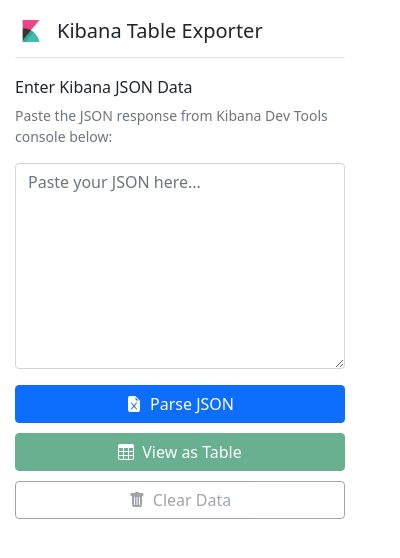
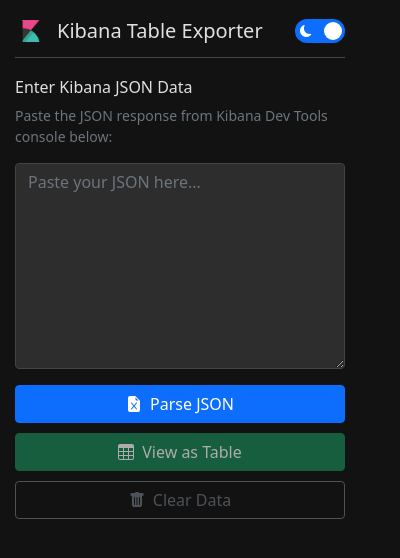
Before and after one commit to naman-kansal-talentneuron/Kibana-Table, a browser extension: page popup.html in a window 400 px wide. Drawn offline with nearby package versions, Linux system fonts and the light colour scheme.

Commit message:
Implement theme toggle functionality with light/dark mode support

```diff
--- a/popup.html
+++ b/popup.html
@@ -1,22 +1,48 @@
 <!DOCTYPE html>
 <html>
 <head>
-  <title>Kibana Table Exporter</title>
-  <link href="https://cdn.jsdelivr.net/npm/bootstrap@5.1.3/dist/css/bootstrap.min.css" rel="stylesheet">
-  <link href="https://cdn.jsdelivr.net/npm/bootstrap-icons@1.7.0/font/bootstrap-icons.css" rel="stylesheet">
-  <style>
+  <title>Kibana Table Exporter</title>  <link href="https://cdn.jsdelivr.net/npm/bootstrap@5.1.3/dist/css/bootstrap.min.css" rel="stylesheet">
+  <link rel="stylesheet" href="https://cdn.jsdelivr.net/npm/bootstrap-icons@1.11.3/font/bootstrap-icons.css"><style>
+    :root {
+      /* Light mode variables */
+      --background-color: #f8f9fa;
+      --text-color: #212529;
+      --container-bg: #ffffff;
+      --border-color: #dee2e6;
+      --hover-bg: rgba(0,0,0,0.05);
+      --control-bg: #f8f9fa;
+      --shadow-color: rgba(0,0,0,0.1);
+      --muted-text: #6c757d;
+      --link-color: #0d6efd;
+    }
+
+    [data-theme="dark"] {
+      /* Dark mode variables */
+      --background-color: #121212;
+      --text-color: #e0e0e0;
+      --container-bg: #1e1e1e;
+      --border-color: #444;
+      --hover-bg: rgba(255,255,255,0.08);
+      --control-bg: #2d2d2d;
+      --shadow-color: rgba(0,0,0,0.3);
+      --muted-text: #adb5bd;
+      --link-color: #6ea8fe;
+    }
+
     body {
       width: 360px;
       min-height: 250px;
       padding: 15px;
       font-family: system-ui, -apple-system, "Segoe UI", Roboto, sans-serif;
-    }
-
-    .header {
+      background-color: var(--background-color);
+      color: var(--text-color);
+      transition: background-color 0.3s ease, color 0.3s ease;
+    }    .header {
       display: flex;
       align-items: center;
+      justify-content: space-between;
       margin-bottom: 20px;
-      border-bottom: 1px solid #dee2e6;
+      border-bottom: 1px solid var(--border-color);
       padding-bottom: 10px;
     }
 
@@ -25,14 +51,13 @@
       height: 32px;
       margin-right: 10px;
     }
-
       .status-indicator {
       display: flex;
       align-items: center;
       margin-bottom: 15px;
       padding: 8px 10px;
       border-radius: 4px;
-      background-color: #f8f9fa;
+      background-color: var(--control-bg);
       font-size: 0.875rem;
     }
 
@@ -60,23 +85,23 @@
       flex-direction: column;
       gap: 10px;
     }
-
       .preview-container {
       margin-top: 15px;
       max-height: 150px;
       overflow-y: auto;
-      background-color: #f8f9fa;
+      background-color: var(--control-bg);
       border-radius: 4px;
       padding: 10px;
       font-size: 0.8rem;
       font-family: monospace;
+      color: var(--text-color);
+      border: 1px solid var(--border-color);
     }
-
       .extraction-time {
       font-size: 0.75rem;
       text-align: center;
       margin-top: 8px;
-      color: #6c757d;
+      color: var(--muted-text);
     }
 
     .notification {
@@ -98,15 +123,127 @@
       align-items: center;
       justify-content: center;
     }
-
       .btn-icon svg {
       margin-right: 8px;
+    }
+
+    /* Theme toggle switch styles */
+    .theme-toggle {
+      display: flex;
+      align-items: center;
+      margin-left: auto;
+    }
+
+    .switch {
+      position: relative;
+      display: inline-block;
+      width: 50px;
+      height: 24px;
+    }
+
+    .switch input {
+      opacity: 0;
+      width: 0;
+      height: 0;
+    }
+
+    .slider {
+      position: absolute;
+      cursor: pointer;
+      top: 0;
+      left: 0;
+      right: 0;
+      bottom: 0;
+      background-color: #ccc;
+      transition: .3s;
+      border-radius: 24px;
+    }
+
+    .slider:before {
+      position: absolute;
+      content: "";
+      height: 18px;
+      width: 18px;
+      left: 3px;
+      bottom: 3px;
+      background-color: white;
+      transition: .3s;
+      border-radius: 50%;
+    }
+
+    input:checked + .slider {
+      background-color: #0d6efd;
+    }
+
+    input:focus + .slider {
+      box-shadow: 0 0 1px #0d6efd;
+    }
+
+    input:checked + .slider:before {
+      transform: translateX(26px);
+    }
+
+    .slider .icons {
+      display: flex;
+      justify-content: space-between;
+      padding: 0 5px;
+      line-height: 24px;
+    }
+
+    .slider .icons i {
+      color: white;
+      font-size: 0.75rem;
+    }
+
+    /* Dark mode specific styles */    [data-theme="dark"] textarea,
+    [data-theme="dark"] .form-control {
+      background-color: var(--control-bg);
+      border-color: var(--border-color);
+      color: var(--text-color);
+    }
+
+    [data-theme="dark"] .notification {
+      color: var(--text-color);
+    }
+
+    [data-theme="dark"] .notification.alert-info {
+      background-color: #204263;
+      border-color: #2b4a63;
+    }
+
+    [data-theme="dark"] .notification.alert-success {
+      background-color: #1b412b;
+      border-color: #2a5a3d;
+    }
+
+    [data-theme="dark"] .notification.alert-warning {
+      background-color: #594214;
+      border-color: #6b541f;
+    }
+
+    [data-theme="dark"] .notification.alert-danger {
+      background-color: #453232;
+      border-color: #622525;
     }
   </style>
 </head>
 <body>  <div class="header">
+    <div class="d-flex align-items-center">
       <img src="images/icon48.png" alt="Kibana Table" class="logo">
       <h5 class="mb-0">Kibana Table Exporter</h5>
+    </div>
+    <!-- Theme Toggle Switch -->
+    <div class="theme-toggle">
+      <label class="switch">
+        <input type="checkbox" id="themeToggle" checked>
+        <span class="slider">
+          <div class="icons">
+            <i class="bi bi-moon-fill"></i>
+            <i class="bi bi-sun-fill"></i>
+          </div>
+        </span>
+      </label>
+    </div>
   </div>
     <!-- Status indicator is now optional since we don't need to check Kibana -->
   <!--
--- a/popup.js
+++ b/popup.js
@@ -3,6 +3,7 @@
 // Variables to track state
 let dataExtracted = false;
 let extractedData = null;
+let currentTheme = 'dark'; // Default theme is dark mode
 
 // When popup opens
 document.addEventListener('DOMContentLoaded', function() {
@@ -10,6 +11,10 @@ document.addEventListener('DOMContentLoaded', function() {
   document.getElementById('parseButton').addEventListener('click', parseJsonInput);
   document.getElementById('viewTableButton').addEventListener('click', viewTable);
   document.getElementById('clearButton').addEventListener('click', clearData);
+  document.getElementById('themeToggle').addEventListener('change', handleThemeToggle);
+
+  // Initialize theme from saved preference
+  initializeTheme();
 
   // Check if we already have extracted data
   chrome.storage.local.get(['kibanaData', 'extractionTime'], function(result) {
@@ -143,10 +148,46 @@ function truncateData(data, maxDepth = 2, currentDepth = 0) {
     const key = keys[i];
     result[key] = truncateData(data[key], maxDepth, currentDepth + 1);
   }
-
-  if (keys.length > maxKeys) {
+    if (keys.length > maxKeys) {
     result["..."] = `(${keys.length - maxKeys} more items)`;
   }
 
   return result;
 }
+
+// Initialize theme from saved preference
+function initializeTheme() {
+  // Try to get saved preference or default to dark mode
+  chrome.storage.local.get(['theme'], function(result) {
+    const savedTheme = result.theme || 'dark';
+    applyTheme(savedTheme);
+
+    // Update toggle switch state
+    const themeToggle = document.getElementById('themeToggle');
+    if (themeToggle) {
+      themeToggle.checked = savedTheme === 'dark';
+    }
+  });
+}
+
+// Handler for theme toggle
+function handleThemeToggle(e) {
+  const isDarkMode = e.target.checked;
+  const newTheme = isDarkMode ? 'dark' : 'light';
+
+  // Save preference and apply theme
+  saveThemePreference(newTheme);
+  applyTheme(newTheme);
+}
+
+// Save theme preference to Chrome storage
+function saveThemePreference(theme) {
+  currentTheme = theme;
+  chrome.storage.local.set({ theme: theme });
+}
+
+// Apply theme to document
+function applyTheme(theme) {
+  document.documentElement.setAttribute('data-theme', theme);
+  currentTheme = theme;
+}
```
Lines whose indentation alone changed are shown as unchanged.
